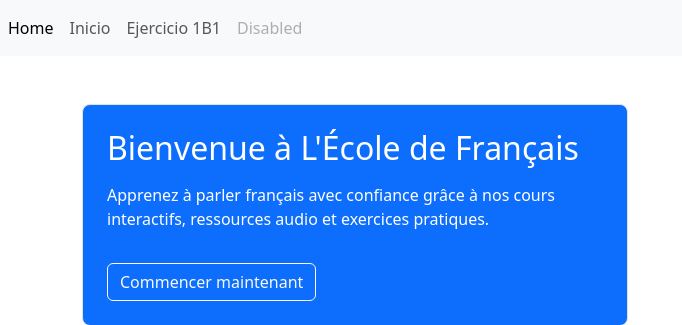
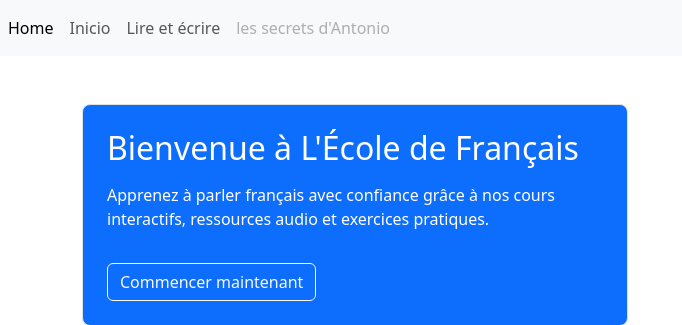
Before and after one commit to antonio5311234/cuyzin, a Django app: page / in a window 1280 px wide. Shown: the top 325 px of the page, without its empty margins (0-682 px from the left). Run offline with Django 5.2, Linux system fonts and the light colour scheme.

Commit message:
buttonsecret

```diff
--- a/tienda/templates/base.html
+++ b/tienda/templates/base.html
@@ -27,8 +27,8 @@
                     Home <span class="visually-hidden">(current)</span>
                 </a>
                 <a class="nav-item nav-link" href="{% url 'inicio' %}">Inicio</a>
-                <a class="nav-item nav-link" href="{% url 'ejercicio1' %}">Ejercicio 1B1</a>
-                <a class="nav-item nav-link disabled" href="#" tabindex="-1" aria-disabled="true">Disabled</a>
+                <a class="nav-item nav-link" href="{% url 'ejercicio1' %}">Lire et écrire</a>
+                <a class="nav-item nav-link disabled" href="#" tabindex="-1" aria-disabled="true">les secrets d'Antonio</a>
 
             </div>
         </nav>
```
